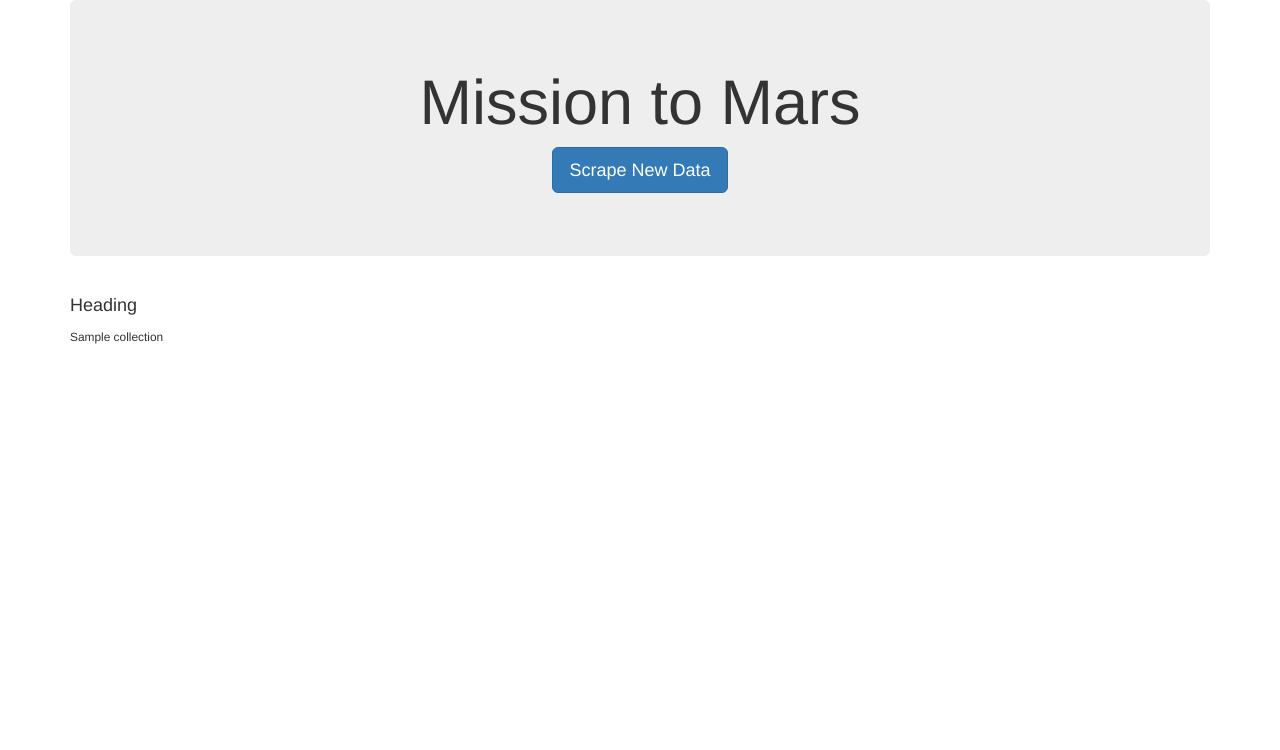
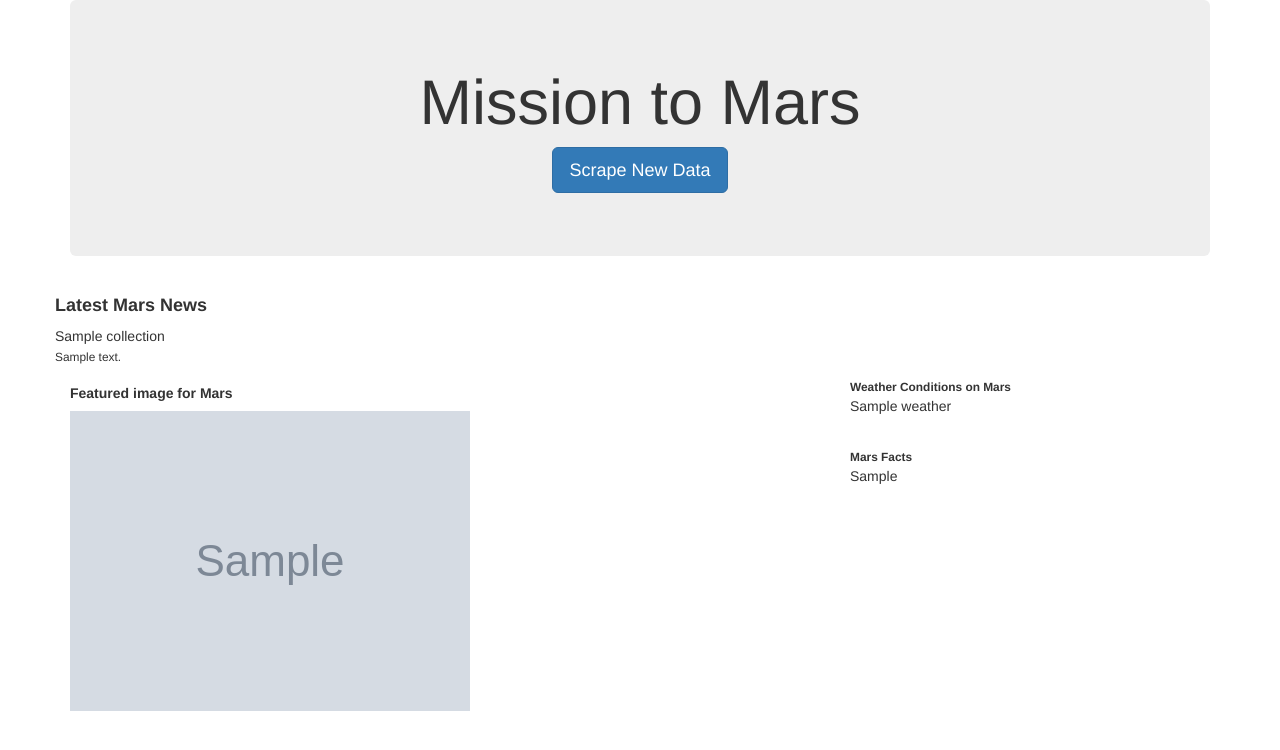
Before and after one commit to burdickr/web_scrape, a Flask app: page / in a window 1280 px wide. Shown: the top 750 px of the page. Run offline with Flask 2, Linux system fonts and the light colour scheme; grey boxes marked "Sample" are stand-in pictures; a database or web service that is not in the repository returns one stand-in record (values such as "Sample title"); some libraries are stand-ins or nearby versions.

Commit message:
saving progress

```diff
--- a/templates/index.html
+++ b/templates/index.html
@@ -19,12 +19,30 @@
 
     <!-- Mars info-->
     <div class="row" id="mars-data">
-      <div class="col-md-12">
-        <h4 class="heading">Heading</h4>
-        <small>{{ mars.news_title }}</small>
+      <div class="col-md">
+        <h4 class="heading"><strong>Latest Mars News</strong></h4>
+        {{ mars.news_title }}
+        <p><small>{{ mars.news_body }}</small></p>
       </div>
     </div>
-
+    <div class="row" id="mars-data">
+      <div class="col-md-8">
+          <h5><strong>Featured image for Mars</strong></h5>
+        <img src="{{ mars.featured_image_url }}" alt="Featured Mars Image">
+      </div>
+      <div class="col-md-4">
+        <div class="weather">
+            <strong><small>Weather Conditions on Mars</small></strong>
+         <p>{{ mars.weather }}</p>
+        </br>
+        <div class="table">
+            <strong><small>Mars Facts</small></strong>
+        </br>
+            <table>{{ mars.space_facts }} </table>
+        </div>
+        </div>
+      </div>
+    </div>
   </div>
 </body>
 
```
